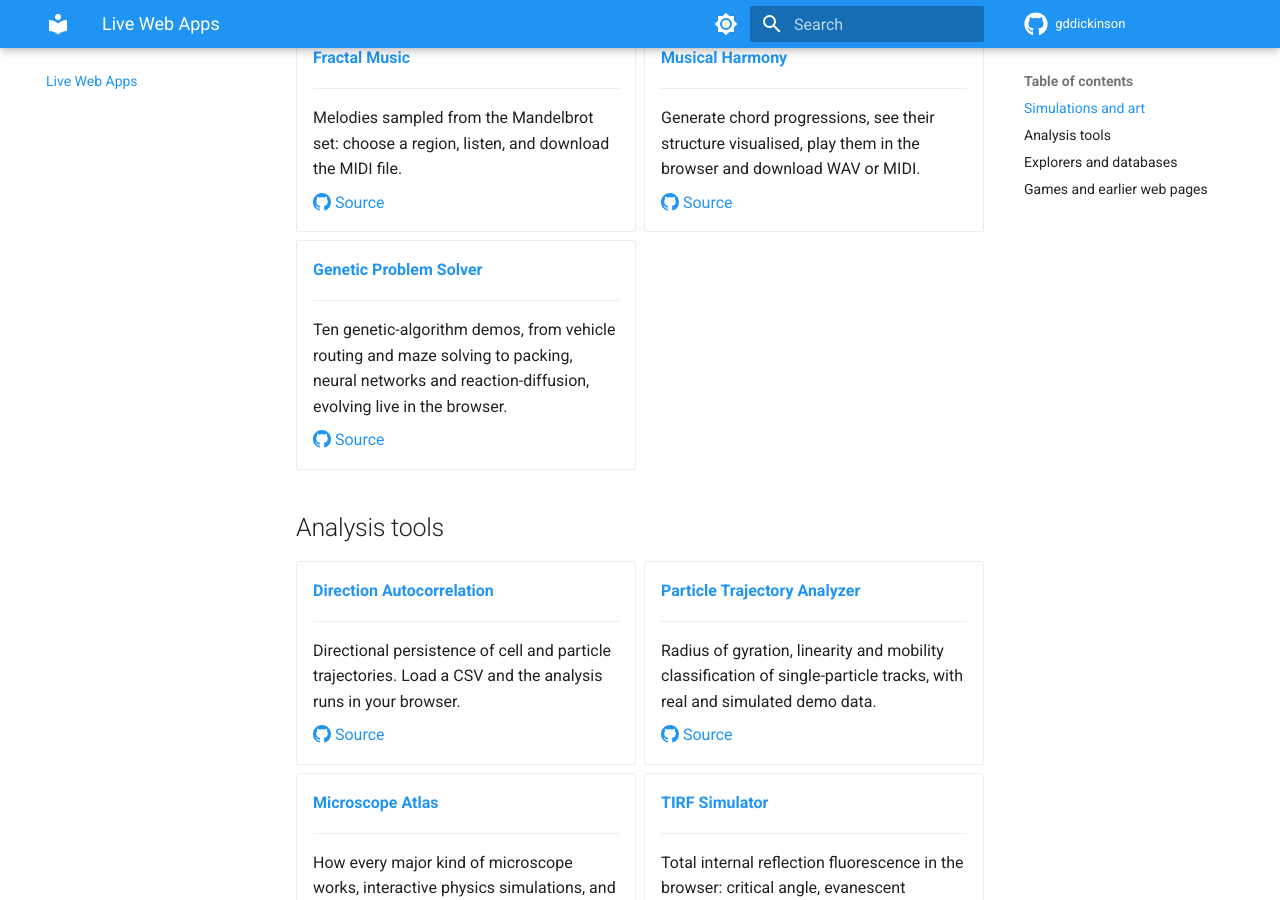
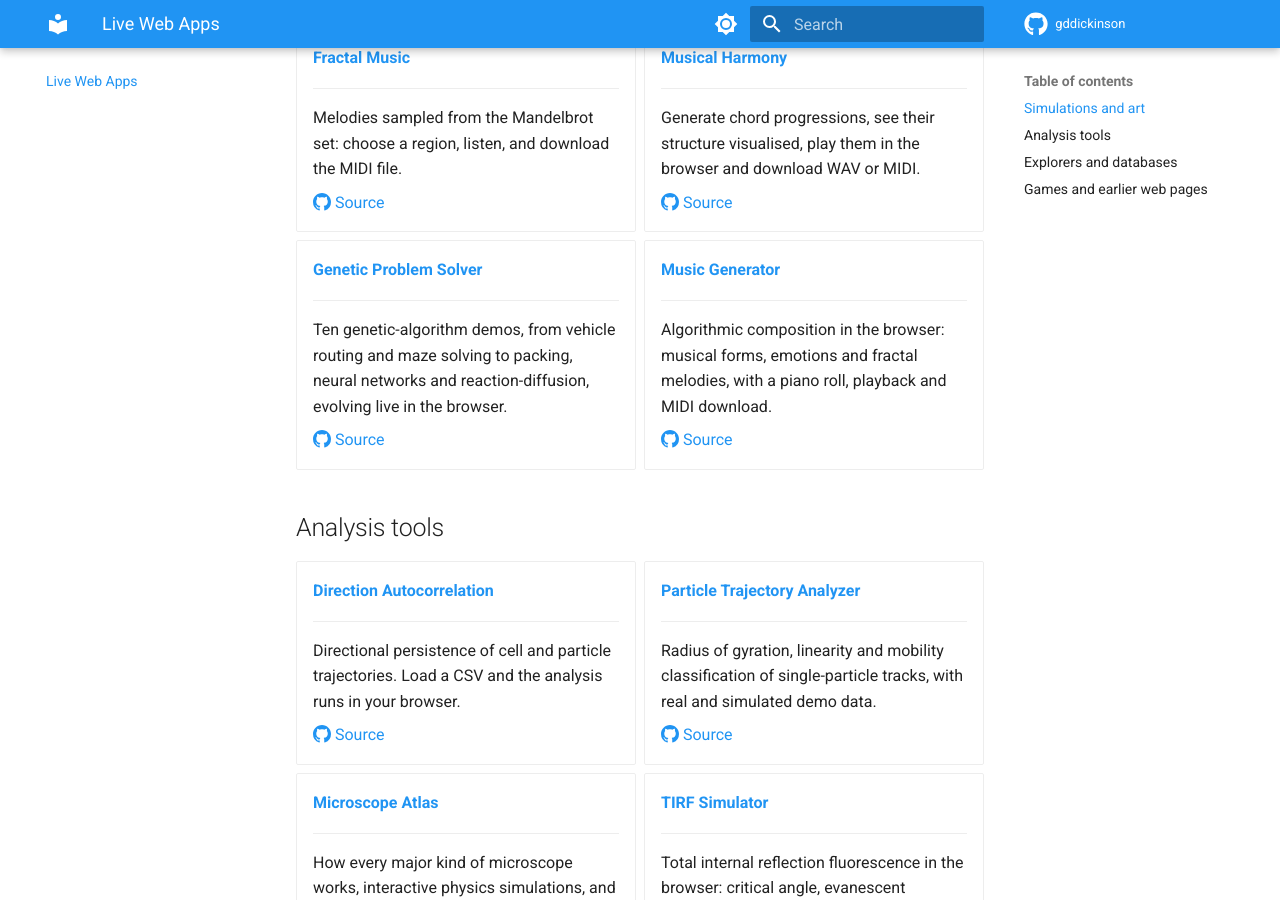
Before and after one commit to gddickinson/gddickinson.github.io, an MkDocs documentation site: the page built from docs/web-apps.md, in a window 1280 px wide and 900 px high, scrolled down 2801 px. Built offline with MkDocs 1.6.1 and Material for MkDocs 9.7.7, drawn with Linux system fonts in a browser that asks for light colours.

Commit message:
Web apps gallery: add music-generator
Co-Authored-By: Claude Opus 5.5 <noreply@anthropic.com>

```diff
--- a/docs/web-apps.md
+++ b/docs/web-apps.md
@@ -210,6 +210,14 @@ Projects you can use straight from the browser. Each one also runs as a local we
 
     [:octicons-mark-github-16: Source](https://github.com/gddickinson/creative-genetic-problem-solver)
 
+-   **[Music Generator](https://gddickinson.github.io/music-generator/)**
+
+    ---
+
+    Algorithmic composition in the browser: musical forms, emotions and fractal melodies, with a piano roll, playback and MIDI download.
+
+    [:octicons-mark-github-16: Source](https://github.com/gddickinson/music-generator)
+
 </div>
 
 ## Analysis tools
```
